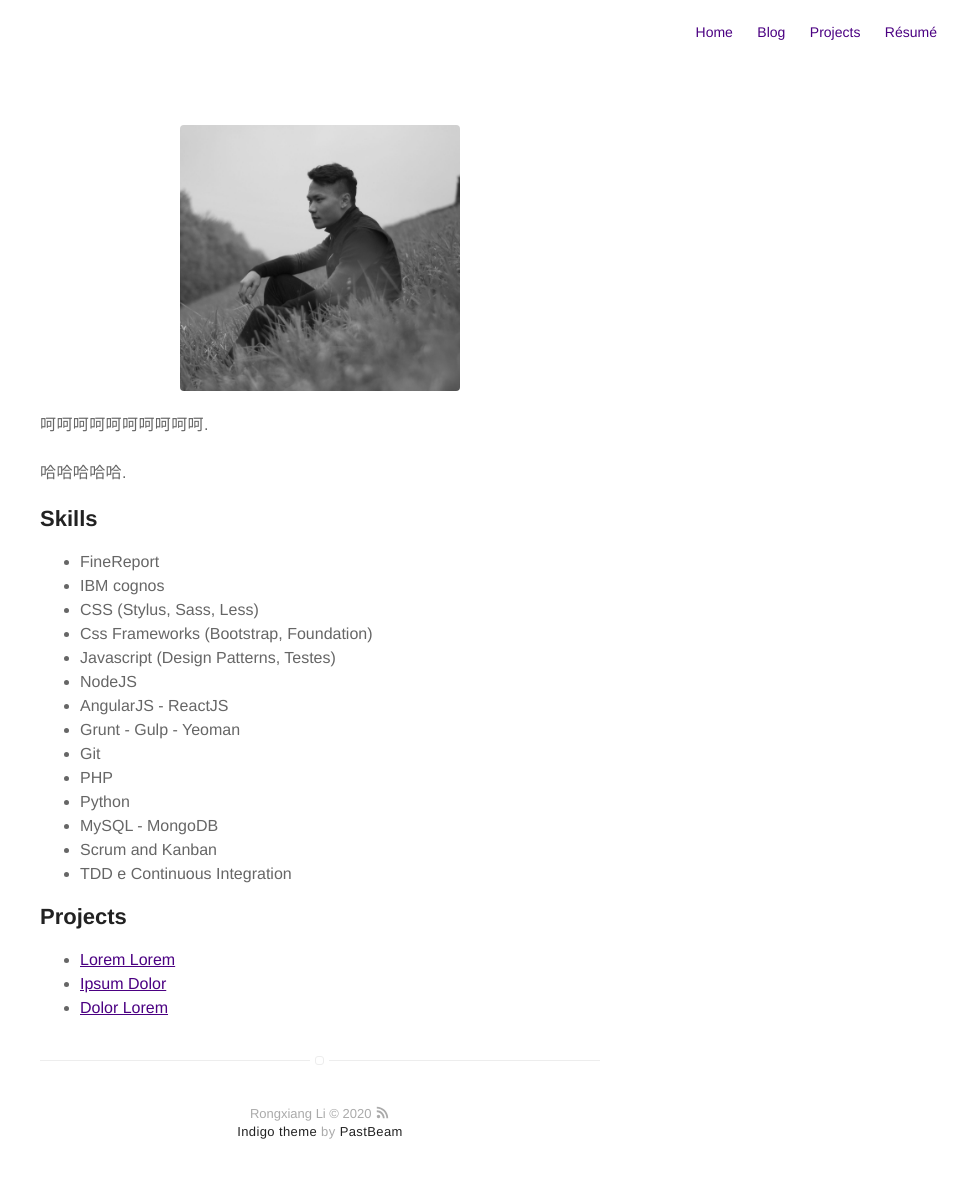
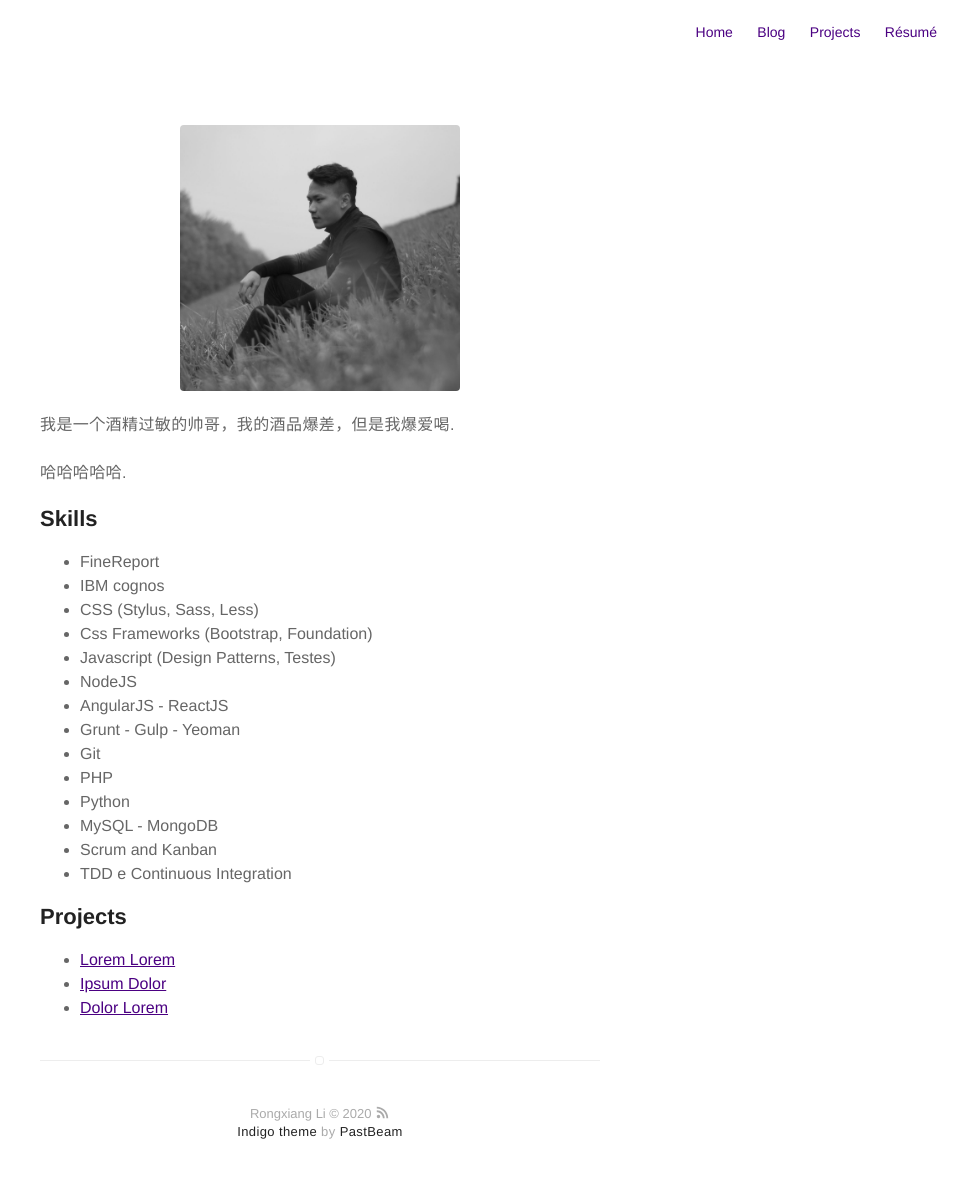
Before and after one commit to PastBeam/PastBeam.github.ioLRX, a Jekyll site: the page built from about.md, in a window 1280 px wide. Shown: the whole page, without its empty margins (320-1280 px from the left). Built offline with Jekyll 4.4.1, drawn with Linux system fonts in a browser that asks for light colours.

Commit message:
Update about.md

```diff
--- a/about.md
+++ b/about.md
@@ -4,7 +4,7 @@ layout: page
 ---
 ![Profile Image]({{ site.url }}/{{ site.picture }})
 
-<p>呵呵呵呵呵呵呵呵呵呵.</p>
+<p>我是一个酒精过敏的帅哥，我的酒品爆差，但是我爆爱喝.</p>
 
 <p>哈哈哈哈哈.</p>
 
```
